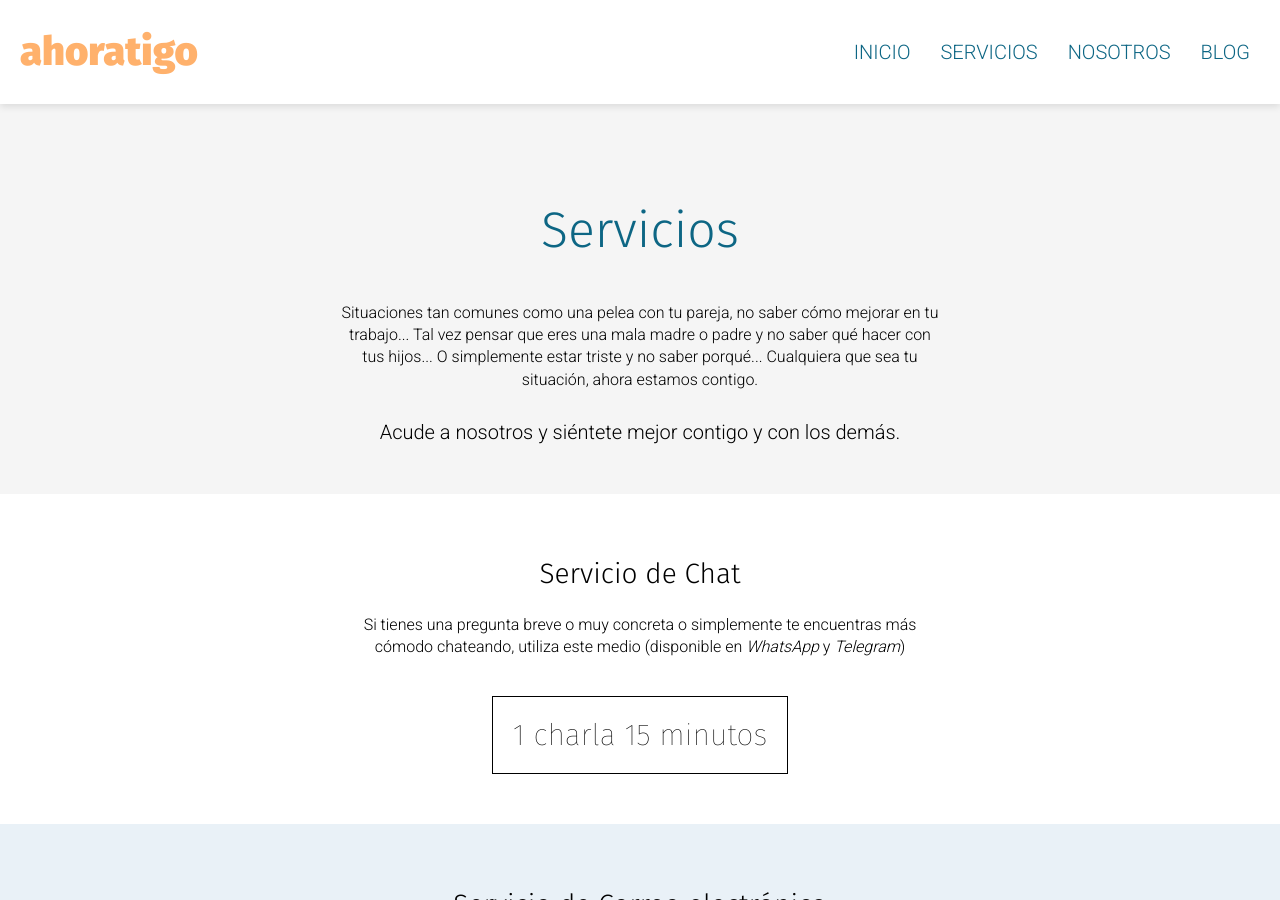
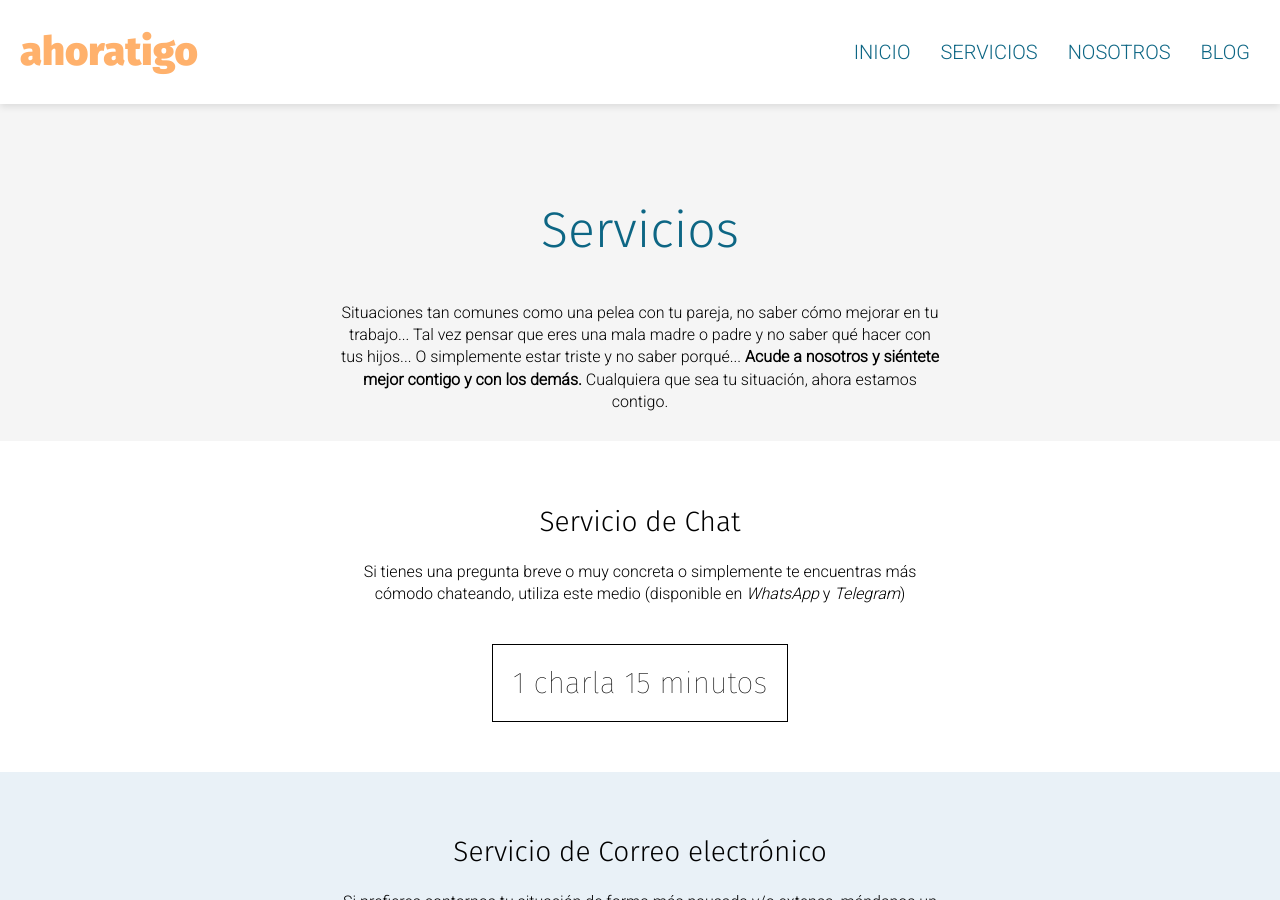
Before and after one commit to sukabal/sukabal.github.io, a Jekyll site: the page built from servicios.html, in a window 1280 px wide and 900 px high. Built offline with Jekyll 4.4.1, drawn with Linux system fonts in a browser that asks for light colours.

Commit message:
style: small copy changes / style on servicios

```diff
--- a/servicios.html
+++ b/servicios.html
@@ -8,10 +8,9 @@ title: Nuestros servicios para ti
   <p class="section-paragraph section-paragraph--small">
     Situaciones tan comunes como una pelea con tu pareja, no saber cómo mejorar en tu trabajo... Tal vez pensar que
     eres una mala madre o padre y no saber qué hacer con tus hijos... O simplemente estar triste y no saber porqué...
+    <strong>Acude a nosotros y siéntete mejor contigo y con los demás.</strong>
     Cualquiera que sea tu situación, ahora estamos contigo.
   </p>
-  <br />
-  <p class="section-paragraph">Acude a nosotros y siéntete mejor contigo y con los demás.</p>
 </section>
 
 <section class="band band--mini">
@@ -43,5 +42,5 @@ title: Nuestros servicios para ti
   <h2>Servicio a Empresas</h2>
   <p class="section-paragraph section-paragraph--small">Si te gustaría ofrecer estos servicios
     dentro de tu empresa, contáctanos y diseñaremos un servicio adaptado a tus necesidades</p>
-  <p class="service-description">Plan integral para empresas</p>
+  <p class="service-description service-description--contrast">Plan integral para empresas</p>
 </section>
```
